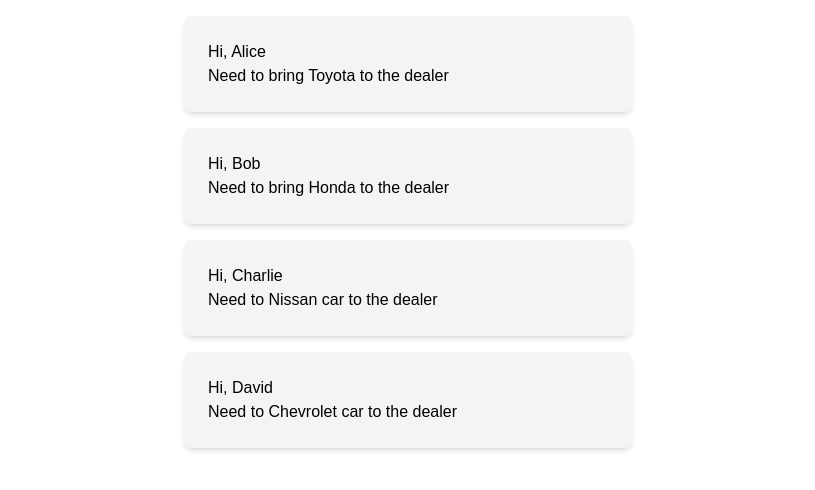
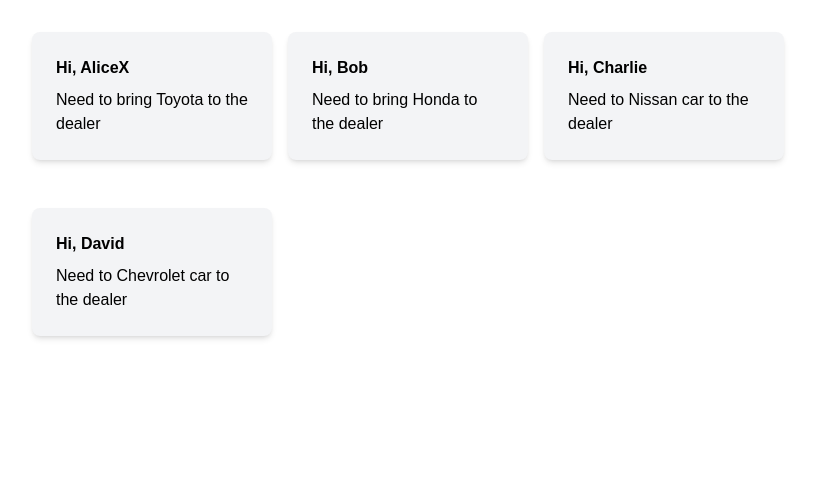
Before and after one commit to nabeeljohn/njohnweb, a Next.js app: page /tools/todo in a window 1280 px wide. Shown: the top 490 px of the page, without its empty margins (232-1047 px from the left). Built offline with nearby package versions, Linux system fonts and the light colour scheme.

Commit message:
Add css modules and todo list

```diff
--- /dev/null
+++ b/app/tools/todo/TodoCard.module.css
@@ -0,0 +1,4 @@
+.username {
+    font-weight: bold;
+    margin-bottom: 8px;
+}
--- /dev/null
+++ b/app/tools/todo/TodoCardList.module.css
@@ -0,0 +1,10 @@
+.todoCardList {
+    list-style: none;
+    max-width: 50rem;
+    margin: 1rem auto;
+    padding: 1rem auto;
+    display: grid;
+    gap: 1rem;
+    grid-template-columns: repeat(3, 30%);
+    justify-content: center;
+}
--- /dev/null
+++ b/app/tools/todo/TodoCardList.tsx
@@ -0,0 +1,13 @@
+import TodoCard from "./TodoCard";
+import classes from "./TodoCardList.module.css";
+
+export default function TodoCardList(){
+    return (
+        <ul className={classes.todoCardList}>
+            <TodoCard userName="AliceX" body="Need to bring Toyota to the dealer"/>
+            <TodoCard userName="Bob" body="Need to bring Honda to the dealer"/>
+            <TodoCard userName="Charlie" body="Need to Nissan car to the dealer"/>
+            <TodoCard userName="David" body="Need to Chevrolet car to the dealer"/>
+        </ul>
+    );
+}
--- a/app/tools/todo/Todocard.tsx
+++ b/app/tools/todo/Todocard.tsx
@@ -1,7 +1,9 @@
-export default function ToDoCard(props: {userName: string, body: string}) {
+import classes from "./TodoCard.module.css";
+
+export default function TodoCard(props: {userName: string, body: string}) {
     return (
         <div className="max-w-md mx-auto my-4 p-6 bg-gray-100 rounded-lg shadow-md text-black">
-            <p>Hi, {props.userName}</p>
+            <p className={classes.username}>Hi, {props.userName}</p>
             <p>{props.body}</p>
         </div>
     );
--- a/app/tools/todo/page.tsx
+++ b/app/tools/todo/page.tsx
@@ -1,13 +1,10 @@
 
-import ToDoCard from "./Todocard";
+import TodoCardList from "./TodoCardList";
 
 export default function Todo() {
     return (
         <>
-            <ToDoCard userName="Alice" body="Need to bring Toyota to the dealer"/>
-            <ToDoCard userName="Bob" body="Need to bring Honda to the dealer"/>
-            <ToDoCard userName="Charlie" body="Need to Nissan car to the dealer"/>
-            <ToDoCard userName="David" body="Need to Chevrolet car to the dealer"/>
+            <TodoCardList />
         </>
     );
 }
```
Also changed, not shown: 1 other file (tests, documents, lock files or other folders).
